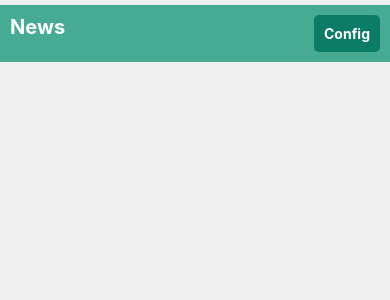
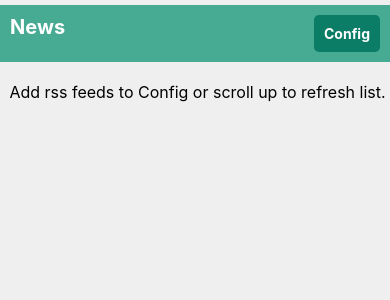
Before and after one commit to barnettrob/NewsFeedApp, a React Native app: screen / in a window 390 px wide. Shown: the top 300 px of the page. Built offline with nearby package versions, Linux system fonts and the light colour scheme.

Commit message:
Add refresh app capabitity, empty message, and improve config inputs save

```diff
--- a/App.js
+++ b/App.js
@@ -5,23 +5,41 @@ import {
   Platform,
   ScrollView,
   StatusBar,
+  RefreshControl,
 } from "react-native";
 
 import News from "./components/rss";
 import Header from "./components/header";
+import { Restart } from "fiction-expo-restart";
 
 export default class App extends React.Component {
   constructor(props) {
     super(props);
+    this.state = {
+      refreshing: false,
+    };
+  }
+
+  onRefresh(event) {
+    this.setState({ refreshing: true });
+    Restart();
+    this.setState({ refreshing: false });
   }
 
   render() {
     return (
       <SafeAreaView style={styles.container}>
-          <Header />
-          <ScrollView>
-            <News />
-          </ScrollView>
+        <Header />
+        <ScrollView
+          refreshControl={
+            <RefreshControl
+              refreshing={this.state.refreshing}
+              onRefresh={this.onRefresh.bind(this)}
+            />
+          }
+        >
+          <News />
+        </ScrollView>
       </SafeAreaView>
     );
   }
@@ -31,6 +49,6 @@ const styles = StyleSheet.create({
   container: {
     flex: 1,
     backgroundColor: "#efefef",
-    paddingTop: Platform.OS === 'android' ? StatusBar.currentHeight + 5 : 5,
-  }
+    paddingTop: Platform.OS === "android" ? StatusBar.currentHeight + 5 : 5,
+  },
 });
--- a/components/rss.jsx
+++ b/components/rss.jsx
@@ -145,6 +145,13 @@ class News extends Component {
     const feedsCombined = [];
     feedsCombined.push(...feed1, ...feed2, ...feed3, ...feed4, ...feed5);
 
+    // Check if feeds array is empty and show message if it is.
+    if (feedsCombined === undefined || feedsCombined.length === 0) {
+      return (
+        <Text style={styles.empty}>Add rss feeds to Config or scroll up to refresh list.</Text>
+      )
+    }
+
     let today = new Date();
     const day = today.getDate();
     const year = today.getFullYear();
@@ -154,7 +161,7 @@ class News extends Component {
 
     let newsItems = [];
     feedsCombined.forEach((el, key) => {
-      const pubDateArray = el.pubDate.split(" ");
+      const pubDateArray = el.pubDate !== "undefined" ? el.pubDate.split(" ") : [];
 
       if (
         `${pubDateArray[0]} ${pubDateArray[1]} ${pubDateArray[2]} ${pubDateArray[3]}` ===
@@ -208,10 +215,8 @@ const styles = StyleSheet.create({
   eyebrow: {
     marginBottom: 2,
     fontSize: 15,
-    //backgroundColor: "#ef6969",
     borderRadius: 3,
     padding: 3,
-    //color: '#fff'
   },
   title: {
     fontSize: 18,
@@ -220,6 +225,12 @@ const styles = StyleSheet.create({
     color: "#7f7f7f",
     marginTop: 5,
   },
+  empty: {
+    marginTop: 20,
+    marginLeft: 5,
+    textAlign: "center",
+    fontSize: 16
+  }
 });
 
 export default News;
--- a/components/settings.jsx
+++ b/components/settings.jsx
@@ -28,6 +28,7 @@ class Settings extends Component {
                 style={{ ...styles.openButton, backgroundColor: "#0b7c66", margin: 10 }}
                 onPress={() => {
                   this.setModalVisible(!modalVisible);
+
                 }}
               >
                 <Text style={styles.textStyle}>Close</Text>
--- a/components/settingsForm.jsx
+++ b/components/settingsForm.jsx
@@ -52,11 +52,12 @@ class SettingsForm extends Component {
   };
 
   render() {
+    this.state.rssFeeds = this.state.feedsStorage;
     let rssInputArray = [];
     for (let i = 0; i < 5; i++) {
       let key =
         typeof Object.keys(this.state.feedsStorage)[i] === "undefined"
-          ? 0
+          ? 'zero'
           : Object.keys(this.state.feedsStorage)[i];
       rssInputArray.push(
         <TextInput
@@ -66,26 +67,18 @@ class SettingsForm extends Component {
           ref={(input) => {
             this.i = input;
           }}
-          defaultValue={this.state.feedsStorage[key]}
+          defaultValue={key != 'zero' ? this.state.feedsStorage[key] : ''}
           onEndEditing={(e) => {
-            if (
-              i < 4 &&
-              e.nativeEvent.text !== "" &&
-              e.nativeEvent !== "undefined"
-            ) {
-              if (this.is_url(e.nativeEvent.text)) {
-                this.state.rssFeeds[i] = e.nativeEvent.text;
-              } else {
-                alert("Invalid url");
-                this.i.clear();
-              }
+            // Validate url.  If not valid then clear input field.
+            if (e.nativeEvent.text != '' && !this.is_url(e.nativeEvent.text)) {
+              alert("Invalid url");
+              this.i.clear();
             }
           }}
           onChangeText={(text) => {
-            if (i === 4) {
-              if (this.is_url(text)) {
-                this.state.rssFeeds[i] = text;
-              }
+            // Save the rss feed to state.
+            if (this.is_url(text)) {
+              this.state.rssFeeds[i] = text;
             }
           }}
         />
--- a/package.json
+++ b/package.json
@@ -8,17 +8,18 @@
     "eject": "expo eject"
   },
   "dependencies": {
+    "@react-native-community/async-storage": "~1.11.0",
     "expo": "~38.0.8",
     "expo-status-bar": "^1.0.2",
     "fast-xml-parser": "^3.17.4",
+    "fiction-expo-restart": "^1.0.4",
     "react": "~16.11.0",
     "react-dom": "~16.11.0",
     "react-native": "https://github.com/expo/react-native/archive/sdk-38.0.2.tar.gz",
     "react-native-web": "~0.11.7",
     "react-native-xml2js": "^1.0.3",
     "tslib": "^2.0.1",
-    "typescript": "^4.0.2",
-    "@react-native-community/async-storage": "~1.11.0"
+    "typescript": "^4.0.2"
   },
   "devDependencies": {
     "@babel/core": "^7.8.6",
```
Also changed, not shown: 1 other file (tests, documents, lock files or other folders).
